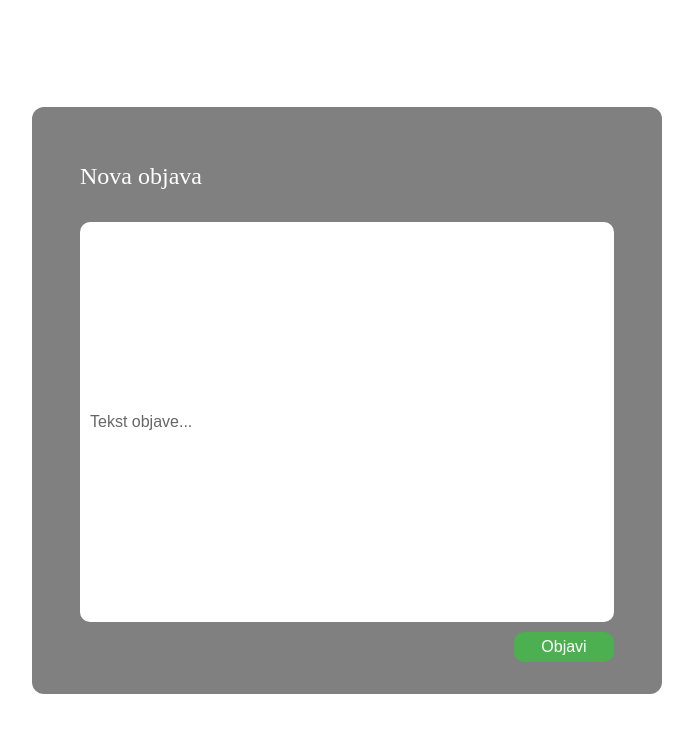
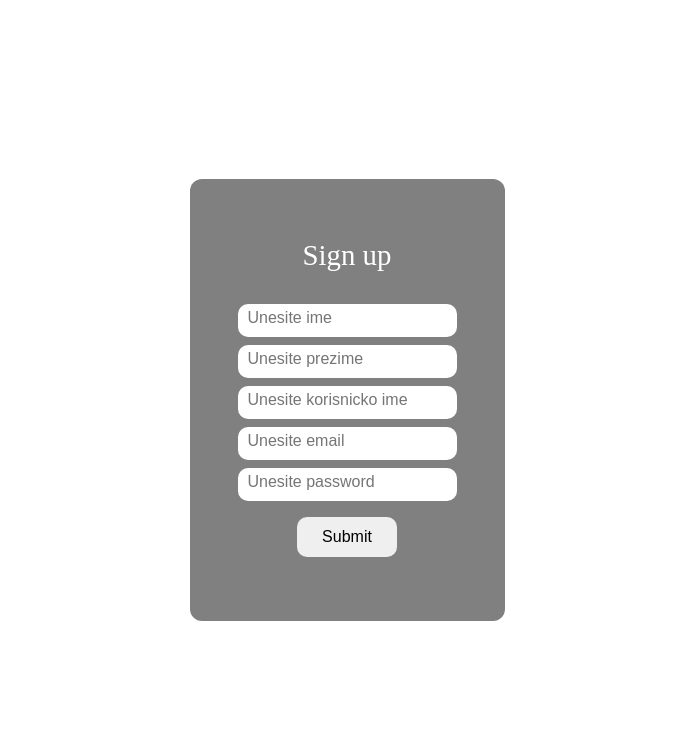
Before and after one commit to AlekKostic/ThriveTogether, a React (Vite) app in the folder Front/: page / in a window 1280 px wide. Shown: the top 732 px of the page, without its empty margins (293-986 px from the left). Built offline with nearby package versions, Linux system fonts and the light colour scheme.

Commit message:
Izmena fronta

```diff
--- a/Front/package.json
+++ b/Front/package.json
@@ -10,6 +10,7 @@
     "preview": "vite preview"
   },
   "dependencies": {
+    "axios": "^1.7.9",
     "react": "^18.3.1",
     "react-dom": "^18.3.1"
   },
@@ -23,10 +24,6 @@
     "eslint-plugin-react-hooks": "^5.0.0",
     "eslint-plugin-react-refresh": "^0.4.14",
     "globals": "^15.12.0",
-<<<<<<< HEAD
-    "react-router-dom": "^7.0.2",
-=======
->>>>>>> aa6c3b9a1bcc2bb85292520d062f579d21a237e5
     "vite": "^6.0.2"
   }
 }
--- a/Front/src/App.jsx
+++ b/Front/src/App.jsx
@@ -1,14 +1,14 @@
-import React from 'react'
-import Login from './components/Login'
-import Signup from './components/Signup'
-import ForumPostForm from './components/ForumPostForm'
+import React from "react";
+import Login from "./components/Login";
+import Signup from "./components/Signup";
+import ForumPostForm from "./components/ForumPostForm";
 
 const App = () => {
   return (
     <div>
-      <ForumPostForm />
+      <Signup />
     </div>
-  )
-}
+  );
+};
 
-export default App
+export default App;
--- a/Front/src/components/Signup.jsx
+++ b/Front/src/components/Signup.jsx
@@ -1,12 +1,11 @@
-import React, { useEffect, useState } from 'react';
+import React, { useEffect, useState } from "react";
+import axios from "axios";
 
 const Signup = () => {
-
   useEffect(() => {
-
-    document.body.classList.add('login-body');
+    document.body.classList.add("login-body");
     return () => {
-      document.body.classList.remove('login-body');
+      document.body.classList.remove("login-body");
     };
   }, []);
 
@@ -27,12 +26,31 @@ const Signup = () => {
     console.log("Ime:", name);
     console.log("Prezime:", surname);
     console.log("Mejl:", mail);
-    setPassword("")
-    setUsername("")
-    setName("")
-    setSurname("")
-    setMail("")
-
+    setPassword("");
+    setUsername("");
+    setName("");
+    setSurname("");
+    setMail("");
+    axios({
+      method: "post",
+      url: "http://localhost:8080/api/users",
+      data: {
+        username: username,
+        ime: name,
+        prezime: surname,
+        email: mail,
+        password: password,
+      },
+      headers: { "Content-Type": "application/json" },
+    })
+      .then(function (response) {
+        //handle success
+        console.log(response);
+      })
+      .catch(function (response) {
+        //handle error
+        console.log(response);
+      });
   };
 
   return (
@@ -92,7 +110,9 @@ const Signup = () => {
           <div className="login-error">{passwordE}</div>
         </div>
         <div>
-          <button type="submit" className="submit-login">Submit</button>
+          <button type="submit" className="submit-login">
+            Submit
+          </button>
         </div>
       </form>
     </div>
```
Also changed, not shown: 1 other file (tests, documents, lock files or other folders).
